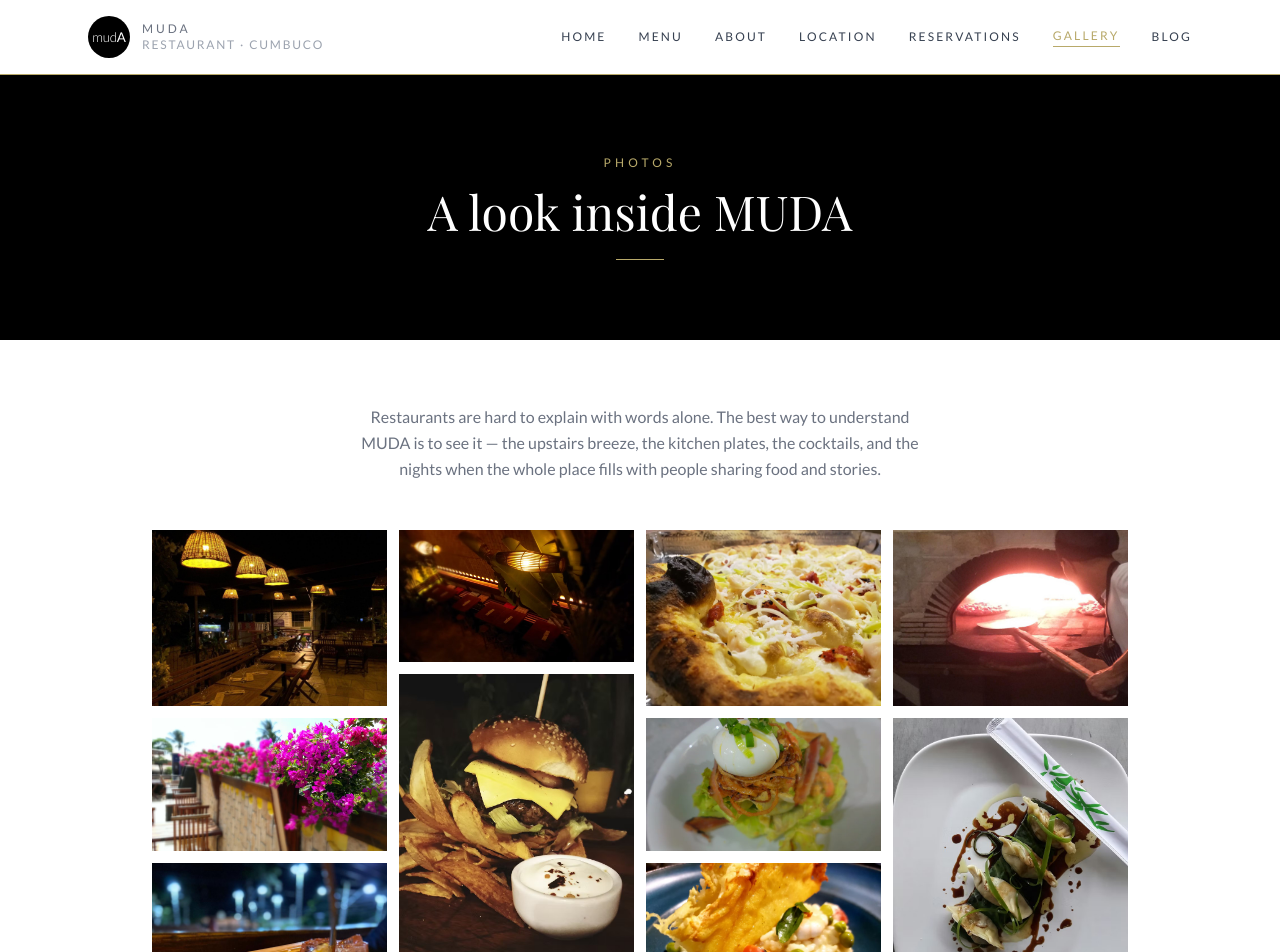
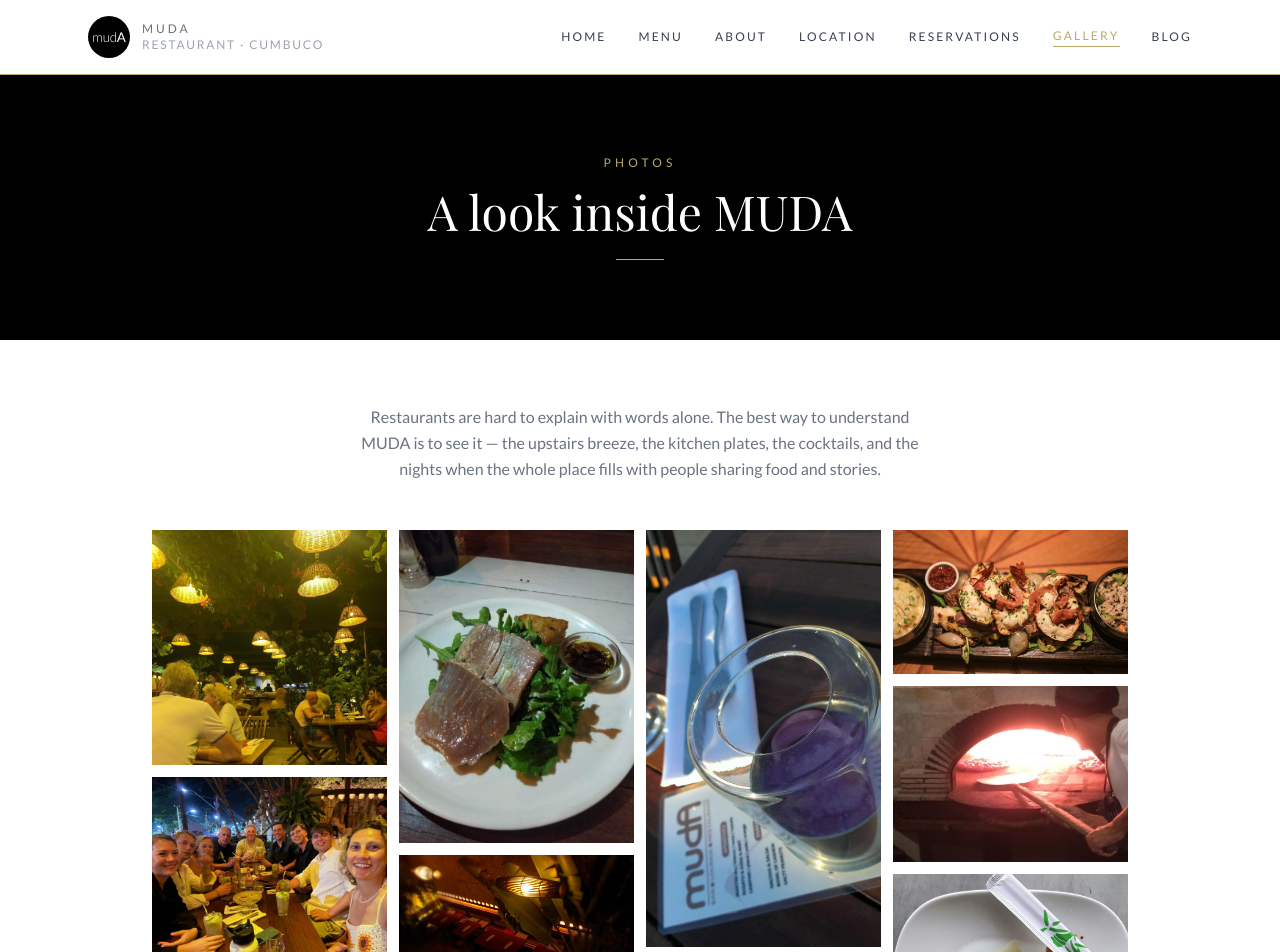
Before and after one commit to SparkwaveAI1/muda-restaurant, a React (Vite) app: page /gallery in a window 1280 px wide. Shown: the top 952 px of the page. Built offline with nearby package versions, Linux system fonts and the light colour scheme; a web font is replaced by a local one.

Commit message:
feat(blog): evening + group photos for A Perfect Evening and Where to Eat articles [NO-TASK: muda-blog]

```diff
--- a/src/data/blogPosts.ts
+++ b/src/data/blogPosts.ts
@@ -14,6 +14,8 @@
     title: 'Where to Eat in Cumbuco After Kitesurfing',
     excerpt: 'After a long day on the water, one question always comes up. Here is where the answer usually leads.',
     date: 'March 2026',
+    image: '/images/muda-group.jpg',
+    imageAlt: 'Group of friends enjoying dinner and cocktails at MUDA Restaurant Cumbuco',
     content: `If you spend the afternoon on the water in Cumbuco, the evening usually begins the same way.
 
 Boards come off the beach. Harnesses hit the sand. Someone checks the wind forecast for tomorrow. Then everyone starts asking the same question:
@@ -68,6 +70,8 @@
     title: 'A Perfect Evening in Cumbuco',
     excerpt: 'Evenings in Cumbuco have their own pace. Here is how a typical night unfolds.',
     date: 'February 2026',
+    image: '/images/muda-evening.jpg',
+    imageAlt: 'MUDA Restaurant terrace at night with rattan lamps and guests dining',
     content: `Evenings in Cumbuco have their own pace.
 
 During the day the village revolves around the wind. Kitesurfers head out to the water, dune tours move across the sand, and the beach is full of activity.
--- a/src/pages/Gallery.tsx
+++ b/src/pages/Gallery.tsx
@@ -2,6 +2,8 @@
 
 // Unique photos only — duplicates removed
 const PHOTOS: [string, string][] = [
+  ['/images/muda-evening.jpg', 'MUDA restaurant full house at night'],
+  ['/images/muda-group.jpg', 'Group dinner at MUDA Cumbuco'],
   ['/images/hero-terrace.jpg', 'MUDA upstairs terrace at night'],
   ['/images/muda-exterior.jpg', 'MUDA exterior with bougainvillea'],
   ['/images/muda-cocktail.jpg', 'Aperol Spritz at MUDA'],
```
Also changed, not shown: public/images/muda-evening.jpg (added), public/images/muda-group.jpg (added).
